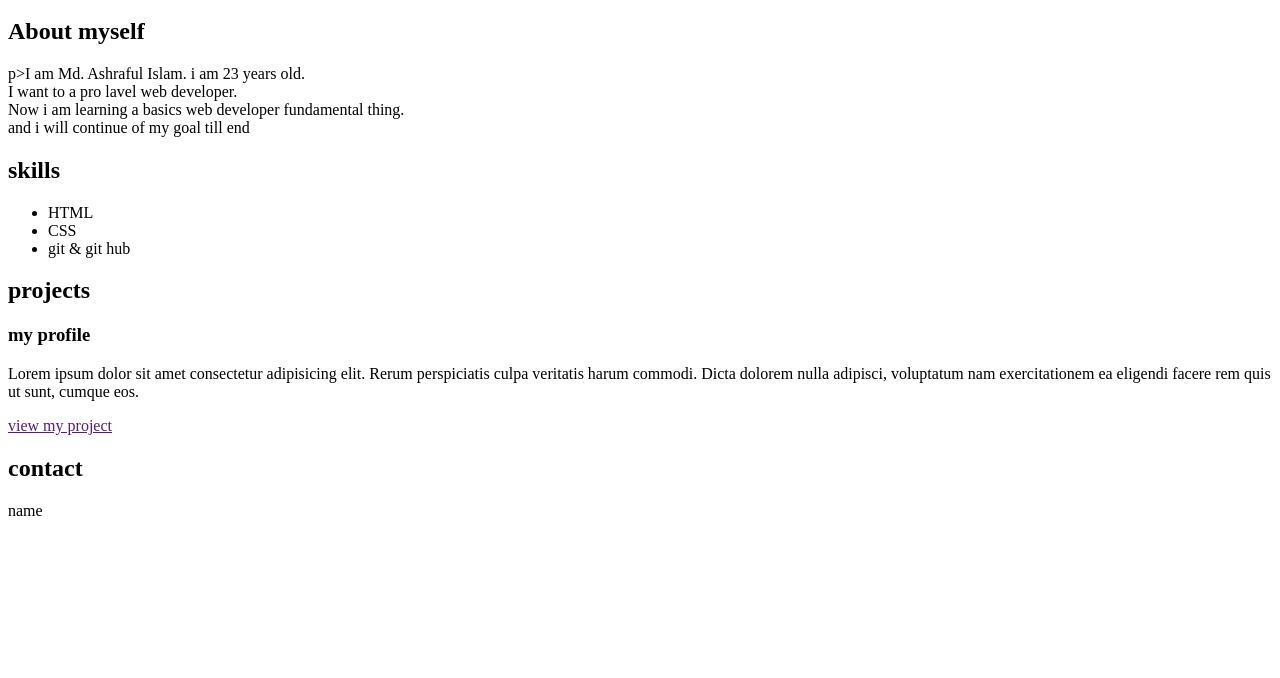
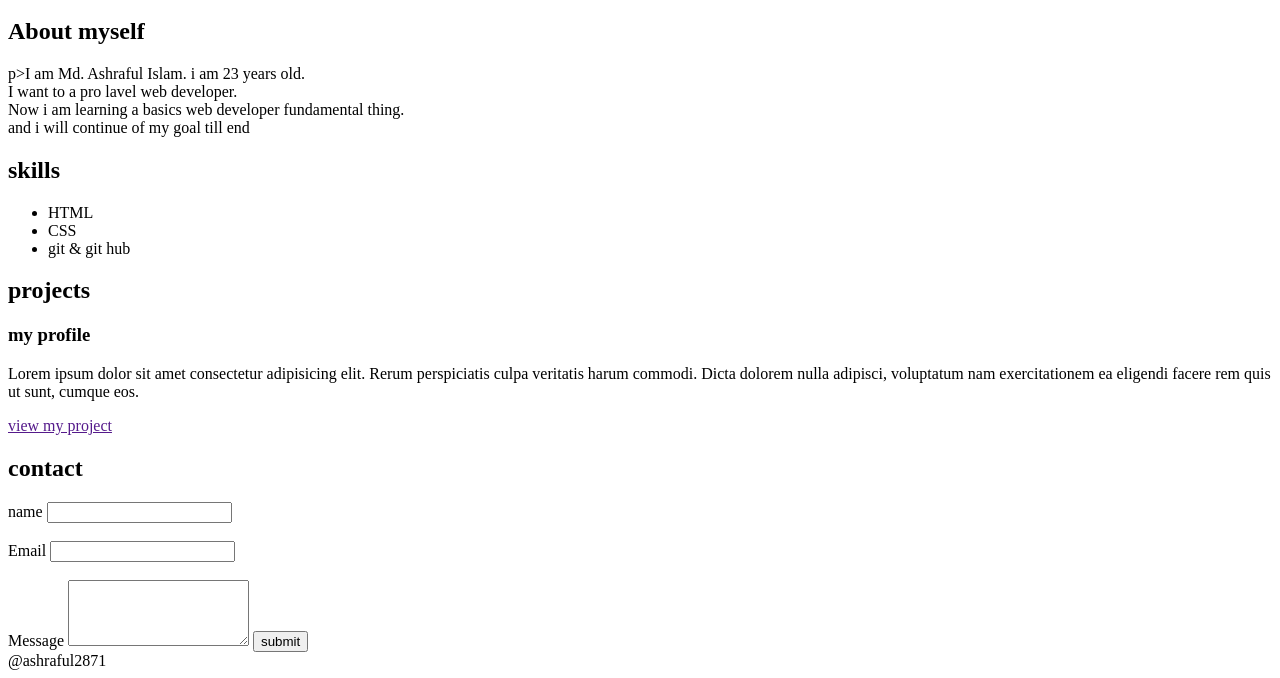
Before and after one commit to ashraful2871/my-portfolio, a plain HTML site: page index.html in a window 1280 px wide. Shown: the part 154-832 px from the top of the page. Before the commit the page ends 800 px from the top, so only its background shows below. Drawn offline with Linux system fonts and the light colour scheme.

Commit message:
html finished

```diff
--- a/index.html
+++ b/index.html
@@ -45,9 +45,21 @@
             <h2>contact</h2>
             <form>
                 <label for="name">name</label>
+                <input type="text" name="" id=""><br><br>
+
+                <label for="email">Email</label>
+                <input type="email" name="" id=""><br><br>
+
+                <label for="message">Message</label>
+                <textarea name="message" rows="4"></textarea>
+
+                <button type="submit">submit</button>
 
             </form>
         </section>
     </main>
+    <footer>
+        @ashraful2871
+    </footer>
 </body>
 </html>
```
Also changed, not shown: styles.css (added).
